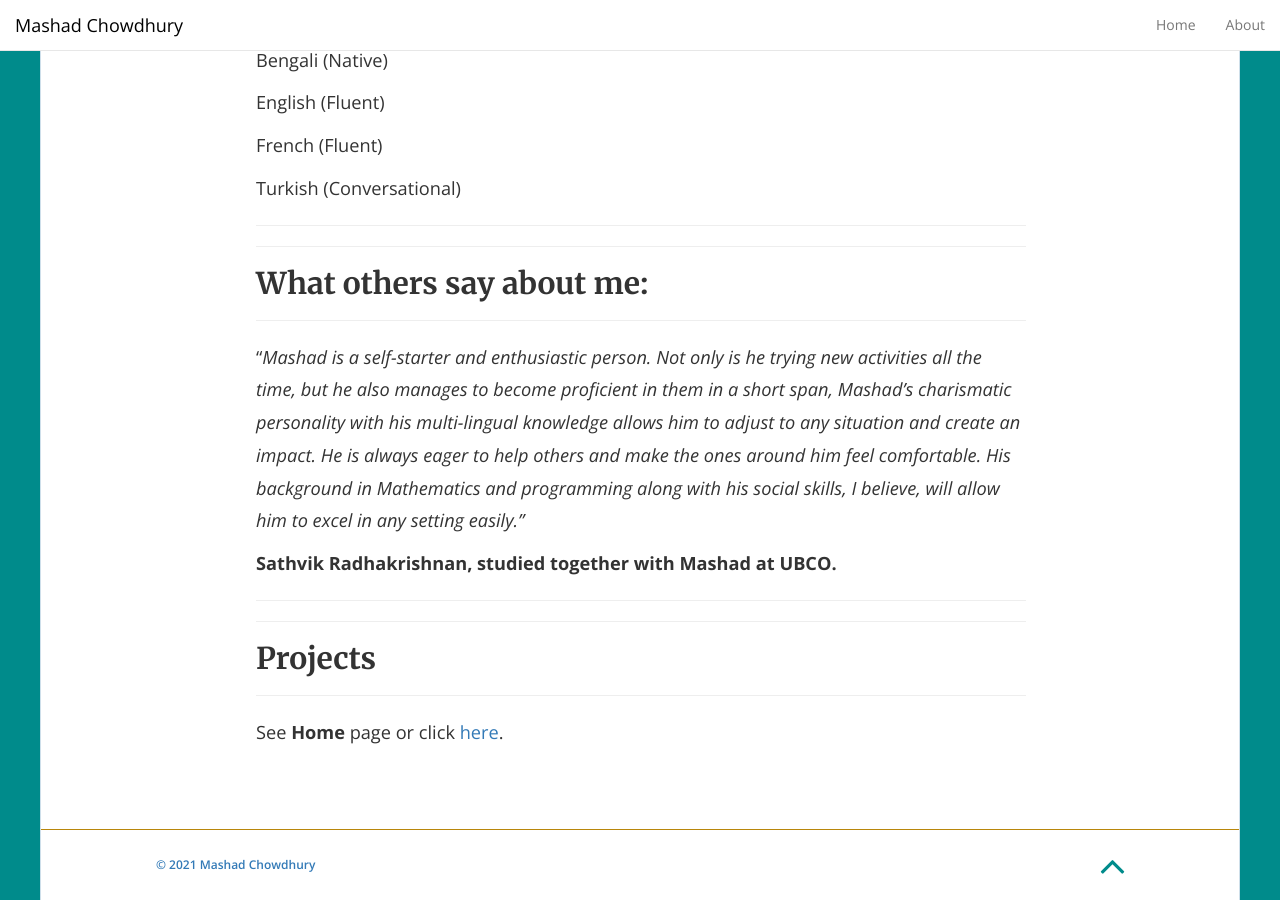
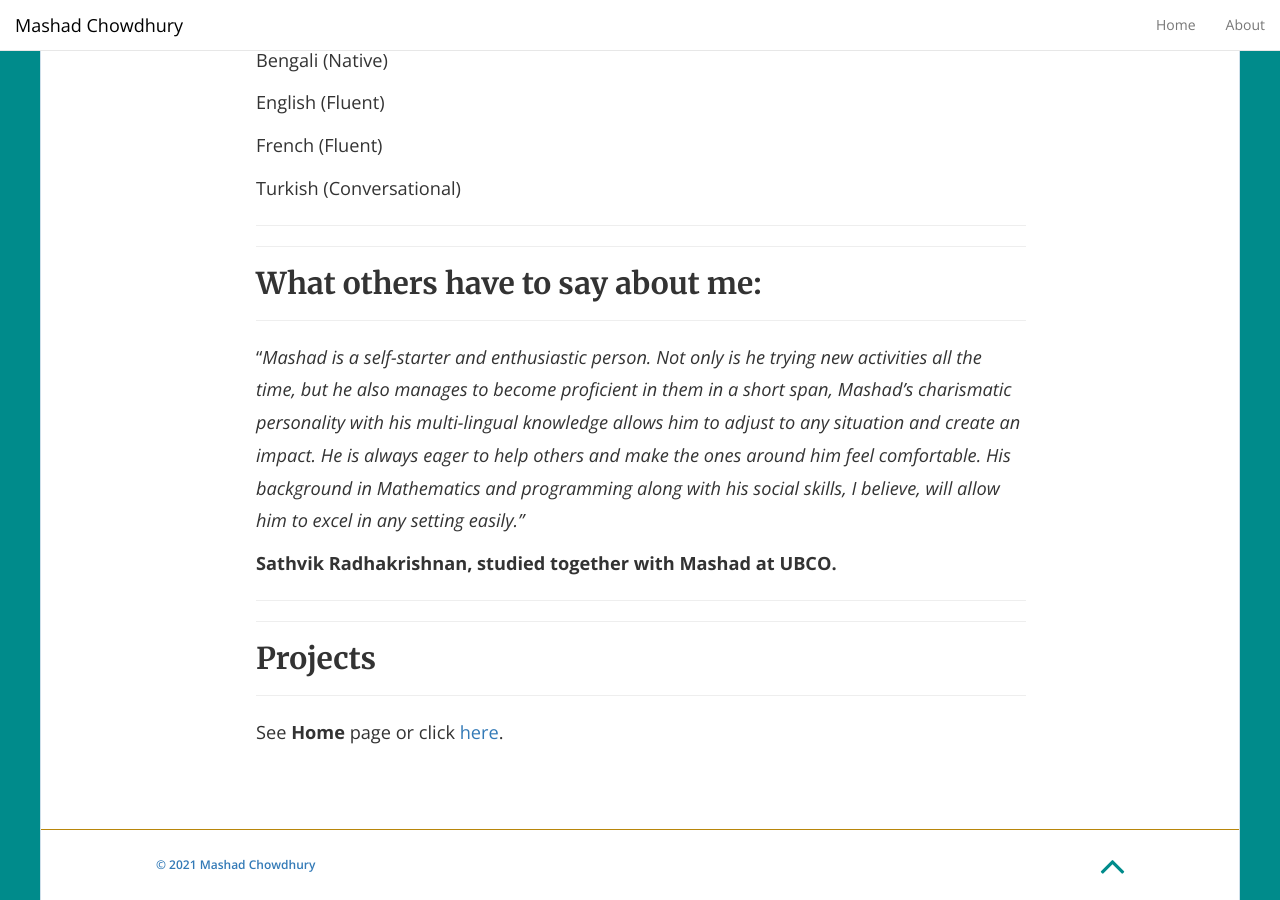
Before and after one commit to mashadchowdhury/mashadchowdhury.github.io, a Jekyll site: the page built from _pages/about.md, in a window 1280 px wide and 900 px high, scrolled down 2915 px. Built offline with Jekyll 4.4.1, drawn with Linux system fonts in a browser that asks for light colours; nearby versions of some CDN libraries.

Commit message:
Update about.md

```diff
--- a/_pages/about.md
+++ b/_pages/about.md
@@ -106,7 +106,7 @@ Turkish (Conversational)
 ---
 ---
 
-## What others say about me:
+## What others have to say about me:
 ---
 "_Mashad is a self-starter and enthusiastic person. Not only is he trying new activities all the time, but he also manages to become proficient in them in a short span, Mashad's charismatic personality with his multi-lingual knowledge allows him to adjust to any situation and create an impact. He is always eager to help others and make the ones around him feel comfortable. His background in Mathematics and programming along with his social skills, I believe, will allow him to excel in any setting easily."_
 
```
